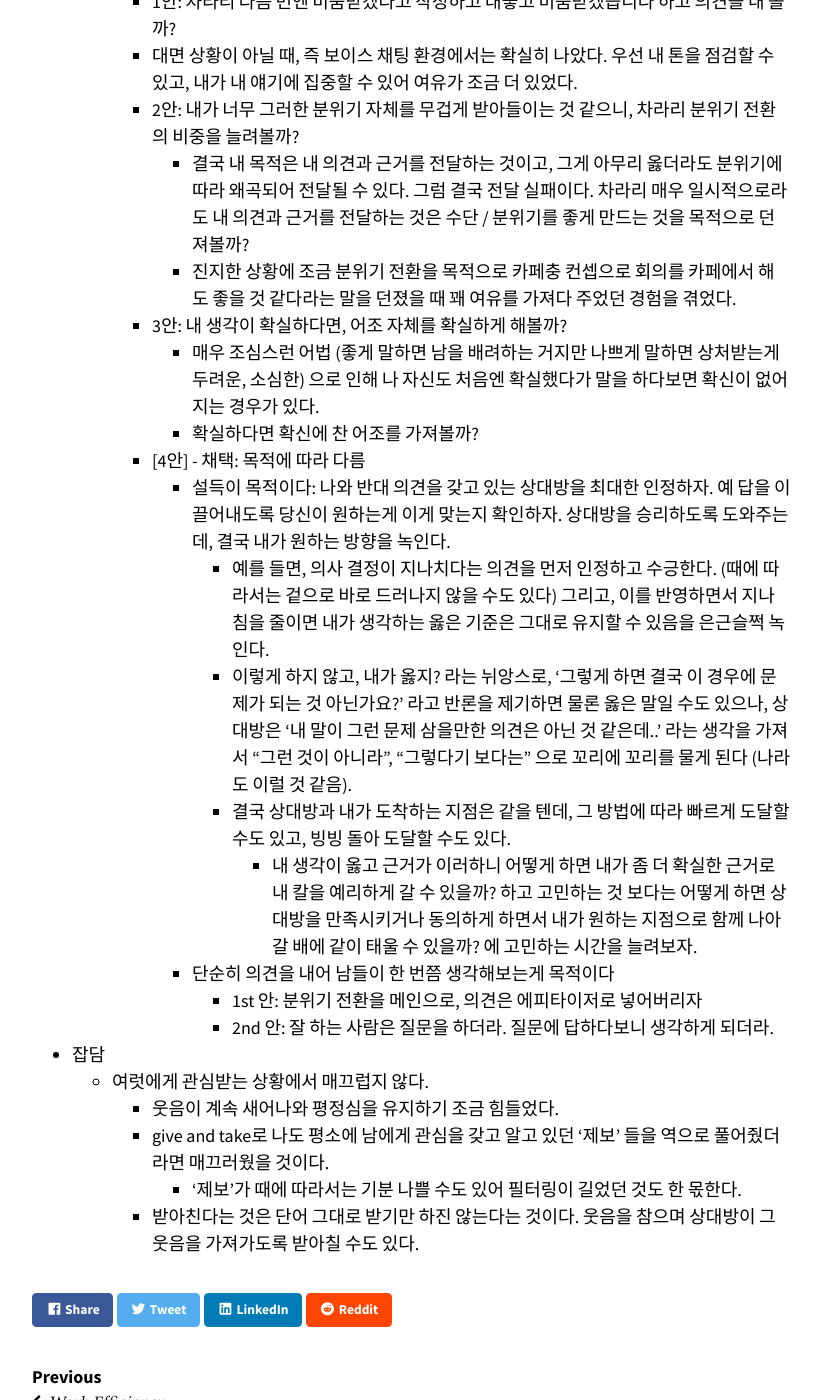
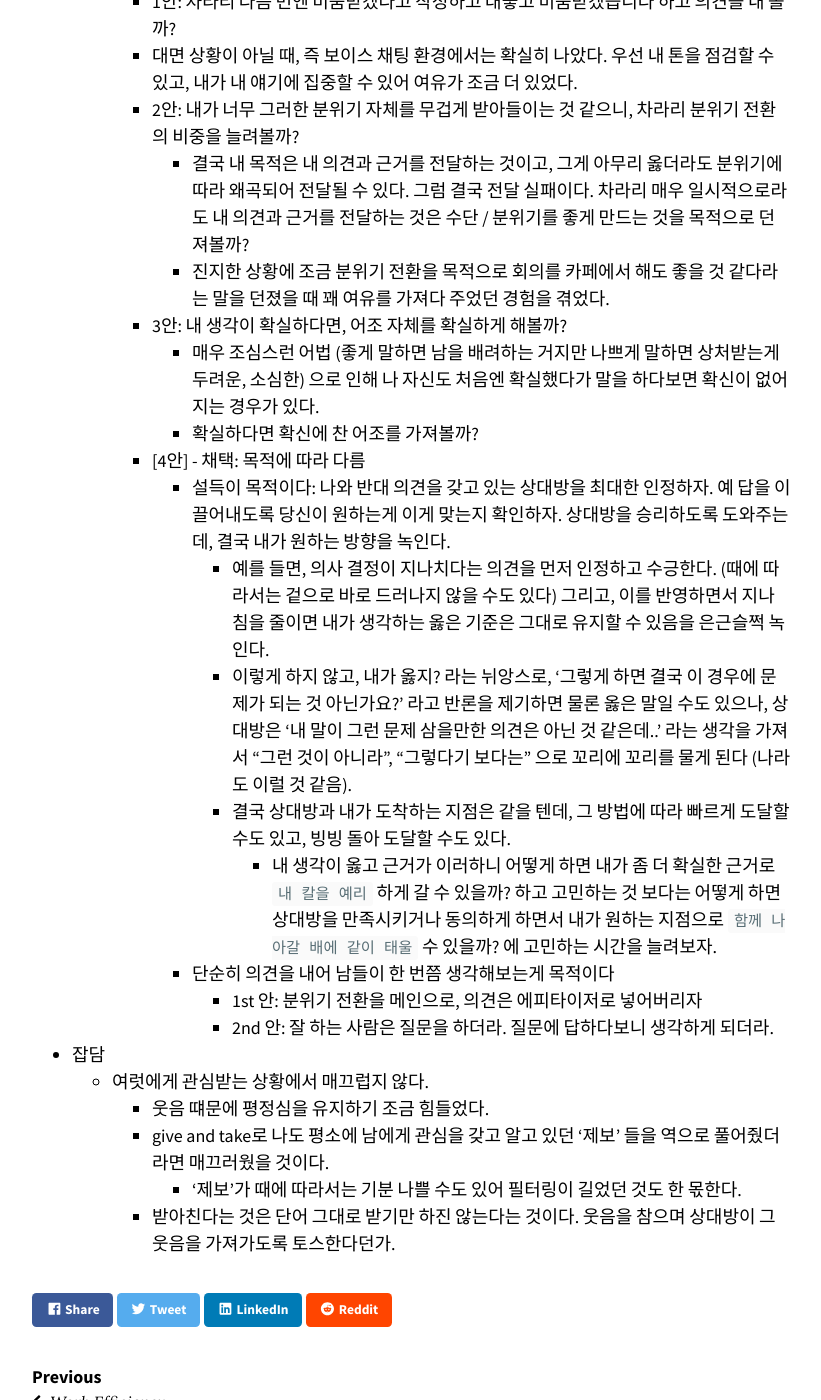
Before and after one commit to j10kSeo/j10kSeo.github.io, a Jekyll site: the page built from _posts/2020-07-04-communication.md, in a window 1280 px wide and 1400 px high, scrolled down 937 px. Shown: the whole window, without its empty margins (343-1164 px from the left). Built offline with Jekyll 4.4.1, drawn with Linux system fonts in a browser that asks for light colours; nearby versions of some CDN libraries.

Commit message:
7-4 edit diary

```diff
--- a/_posts/2020-07-04-communication.md
+++ b/_posts/2020-07-04-communication.md
@@ -30,7 +30,7 @@ tags:
         - 2안: 내가 너무 그러한 분위기 자체를 무겁게 받아들이는 것 같으니, 차라리 분위기 전환의 비중을 늘려볼까?
             - 결국 내 목적은 내 의견과 근거를 전달하는 것이고, 그게 아무리 옳더라도 분위기에 따라 왜곡되어 전달될 수 있다. 그럼 결국 전달 실패이다.
             차라리 매우 일시적으로라도 내 의견과 근거를 전달하는 것은 수단 / 분위기를 좋게 만드는 것을 목적으로 던져볼까?
-            - 진지한 상황에 조금 분위기 전환을 목적으로 카페충 컨셉으로 회의를 카페에서 해도 좋을 것 같다라는 말을 던졌을 때 꽤 여유를 가져다 주었던 경험을 겪었다.
+            - 진지한 상황에 조금 분위기 전환을 목적으로 회의를 카페에서 해도 좋을 것 같다라는 말을 던졌을 때 꽤 여유를 가져다 주었던 경험을 겪었다.
         - 3안: 내 생각이 확실하다면, 어조 자체를 확실하게 해볼까?
             - 매우 조심스런 어법 (좋게 말하면 남을 배려하는 거지만 나쁘게 말하면 상처받는게 두려운, 소심한) 으로 인해 나 자신도 처음엔 확실했다가 말을 하다보면 확신이 없어지는 경우가 있다.
             - 확실하다면 확신에 찬 어조를 가져볼까?
@@ -40,15 +40,15 @@ tags:
                 - 이렇게 하지 않고, 내가 옳지? 라는 뉘앙스로, '그렇게 하면 결국 이 경우에 문제가 되는 것 아닌가요?' 라고 반론을 제기하면 물론 옳은 말일 수도 있으나,
                 상대방은 '내 말이 그런 문제 삼을만한 의견은 아닌 것 같은데..' 라는 생각을 가져서 "그런 것이 아니라", "그렇다기 보다는" 으로 꼬리에 꼬리를 물게 된다 (나라도 이럴 것 같음).
                 - 결국 상대방과 내가 도착하는 지점은 같을 텐데, 그 방법에 따라 빠르게 도달할 수도 있고, 빙빙 돌아 도달할 수도 있다.
-                    - 내 생각이 옳고 근거가 이러하니 어떻게 하면 내가 좀 더 확실한 근거로 내 칼을 예리하게 갈 수 있을까? 하고 고민하는 것 보다는
-                    어떻게 하면 상대방을 만족시키거나 동의하게 하면서 내가 원하는 지점으로 함께 나아갈 배에 같이 태울 수 있을까? 에 고민하는 시간을 늘려보자.
+                    - 내 생각이 옳고 근거가 이러하니 어떻게 하면 내가 좀 더 확실한 근거로 `내 칼을 예리` 하게 갈 수 있을까? 하고 고민하는 것 보다는
+                    어떻게 하면 상대방을 만족시키거나 동의하게 하면서 내가 원하는 지점으로 `함께 나아갈 배에 같이 태울` 수 있을까? 에 고민하는 시간을 늘려보자.
             - 단순히 의견을 내어 남들이 한 번쯤 생각해보는게 목적이다
                 - 1st 안: 분위기 전환을 메인으로, 의견은 에피타이저로 넣어버리자
                 - 2nd 안: 잘 하는 사람은 질문을 하더라. 질문에 답하다보니 생각하게 되더라.
 
 - 잡담
     - 여럿에게 관심받는 상황에서 매끄럽지 않다.
-        - 웃음이 계속 새어나와 평정심을 유지하기 조금 힘들었다.
+        - 웃음 떄문에 평정심을 유지하기 조금 힘들었다.
         - give and take로 나도 평소에 남에게 관심을 갖고 알고 있던 '제보' 들을 역으로 풀어줬더라면 매끄러웠을 것이다.
             - '제보'가 때에 따라서는 기분 나쁠 수도 있어 필터링이 길었던 것도 한 몫한다.
-        - 받아친다는 것은 단어 그대로 받기만 하진 않는다는 것이다. 웃음을 참으며 상대방이 그 웃음을 가져가도록 받아칠 수도 있다.
+        - 받아친다는 것은 단어 그대로 받기만 하진 않는다는 것이다. 웃음을 참으며 상대방이 그 웃음을 가져가도록 토스한다던가.
```
